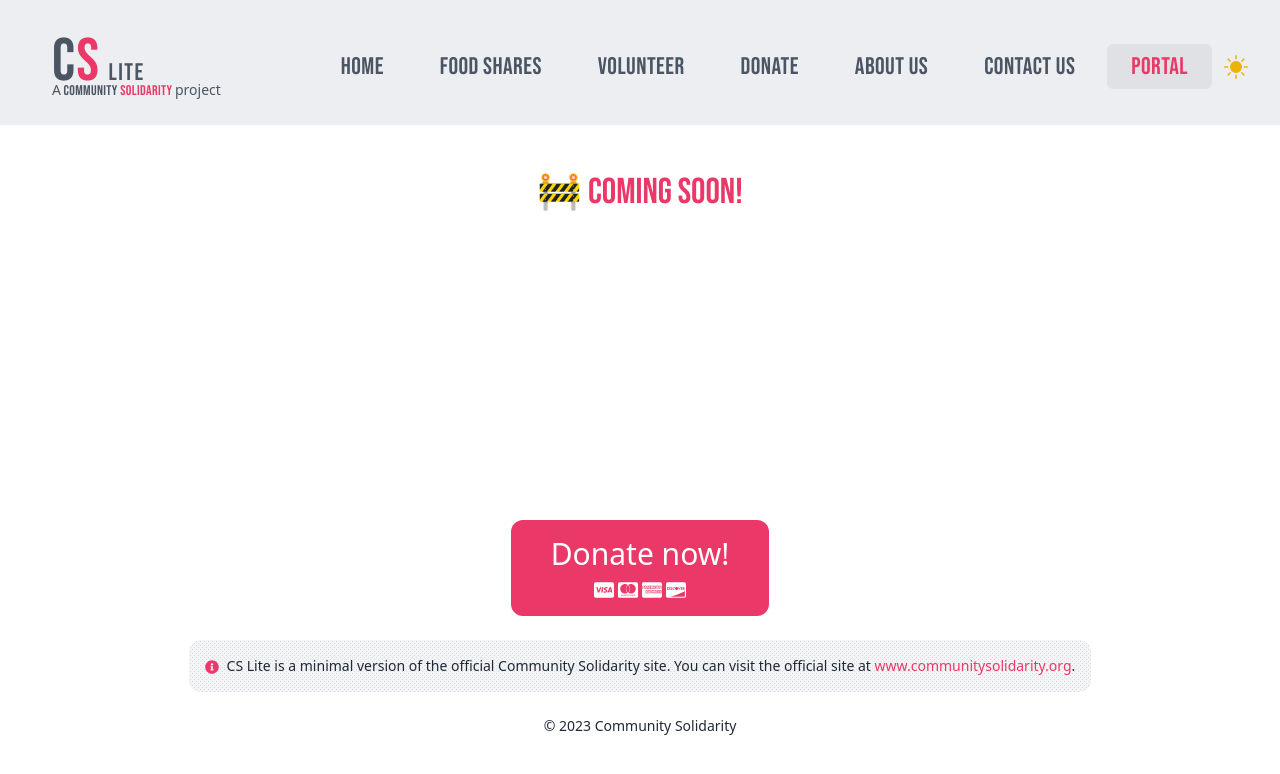
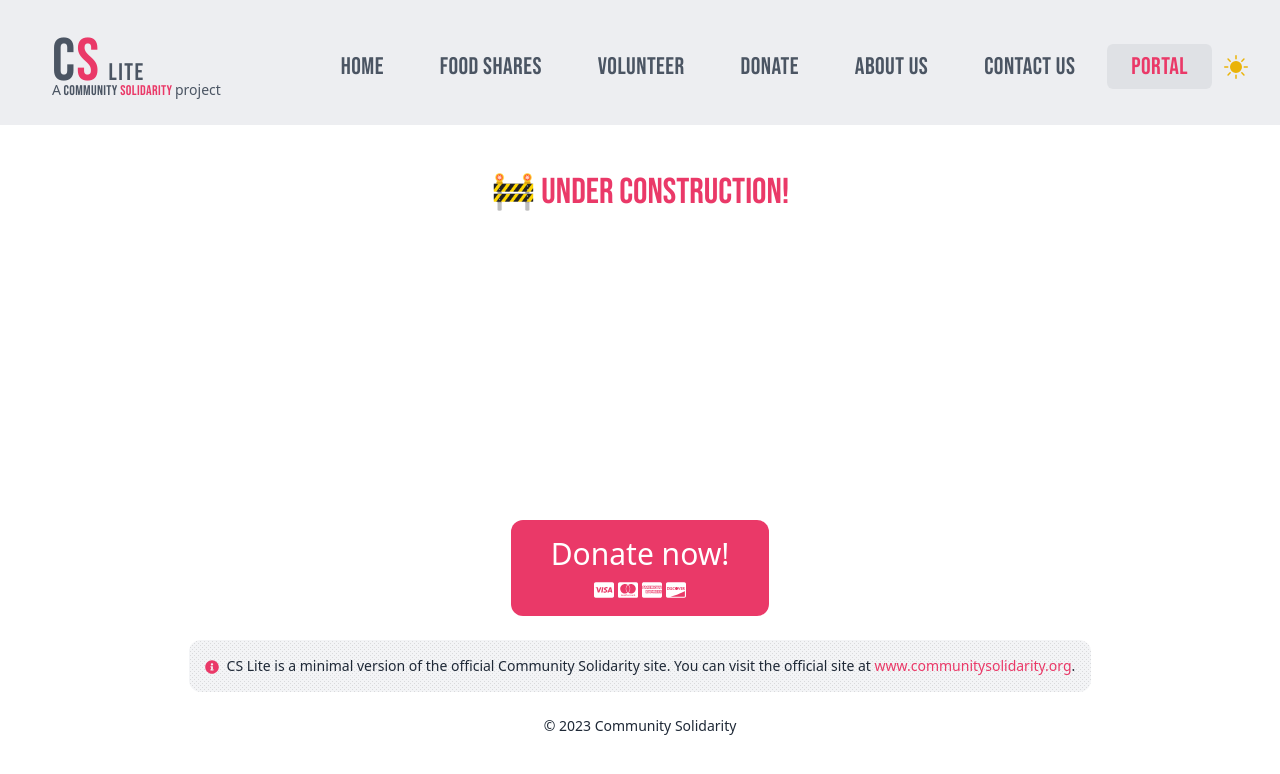
Before and after one commit to just214/cs-lite, a Next.js app: page /portal in a window 1280 px wide. Shown: the top 774 px of the page. Built offline with nearby package versions, Linux system fonts and the light colour scheme.

Commit message:
refactor: reimplementation of /wfc to /pickups with new Lightbox photo display

```diff
--- a/src/app/about/PhotosSection.tsx
+++ b/src/app/about/PhotosSection.tsx
@@ -1,7 +1,7 @@
 "use client";
 
+import { images } from "cloudinary/output/slideshow";
 import { CardSection } from "components/CardSection";
-import { images } from "constants/photo-album";
 
 import { Carousel } from "./Carousel";
 
--- a/src/app/wfc/Lightbox.tsx
+++ b/src/app/pickups/Lightbox.tsx
@@ -6,7 +6,7 @@ import shuffle from "lodash/shuffle";
 import PhotoAlbum from "react-photo-album";
 import LightboxLib from "yet-another-react-lightbox";
 
-import { images } from "constants/wfc-album";
+import { images } from "cloudinary/output/pickups";
 
 import "yet-another-react-lightbox/styles.css";
 
--- a/src/app/portal/page.tsx
+++ b/src/app/portal/page.tsx
@@ -138,7 +138,9 @@ export const metadata = createMetadata({
 export default async function PortalPage() {
   return (
     <div className="grid place-items-center">
-      <p className="text-4xl font-display text-cs-pink">🚧 Coming soon! </p>
+      <p className="text-4xl font-display text-cs-pink">
+        🚧 Under Construction!
+      </p>
     </div>
   );
 }
```
Also changed, not shown: src/app/pickups/page.tsx (renamed from src/app/wfc/page.tsx).
